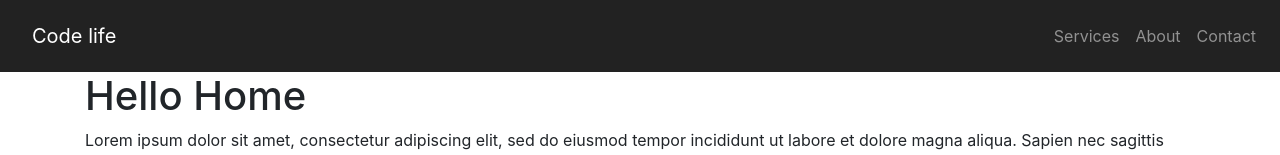
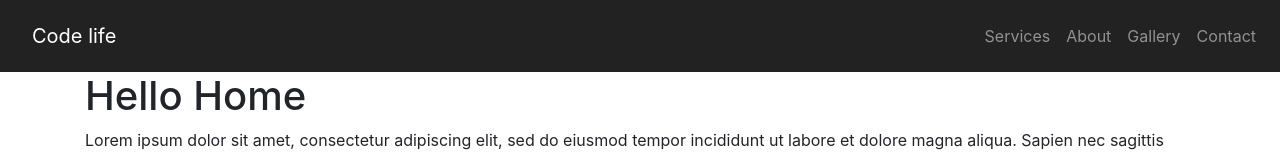
Before and after one commit to agileontheweb/react-training, a React (Create React App) app: page / in a window 1280 px wide. Shown: the top 155 px of the page. Built offline with nearby package versions, Linux system fonts and the light colour scheme.

Commit message:
Add new page gallery and link page

```diff
--- a/src/App.js
+++ b/src/App.js
@@ -5,6 +5,7 @@ import {Home} from './Home';
 import {Services} from './Services';
 import {About} from './About';
 import {Contact} from './Contact';
+import {Gallery} from './Gallery';
 import {NoMatch} from './NoMatch';
 
 import {Layout} from './components/Layout';
@@ -21,6 +22,7 @@ class App extends Component {
               <Route exact path="/" component={Home} />
               <Route path="/services" component={Services} />
               <Route path="/about" component={About} />
+              <Route path="/gallery" component={Gallery} />
               <Route path="/contact" component={Contact} />
               <Route component={NoMatch} />
             </Switch>
--- a/src/components/NavigationBar.js
+++ b/src/components/NavigationBar.js
@@ -43,6 +43,11 @@ export const NavigationBar = (props) => (
             </NavLink>
           </Nav.Item>
           <Nav.Item>
+            <NavLink to="gallery" className="nav-link">
+              Gallery
+            </NavLink>
+          </Nav.Item>
+          <Nav.Item>
             <NavLink to="contact" className="nav-link">
               Contact
             </NavLink>
```
